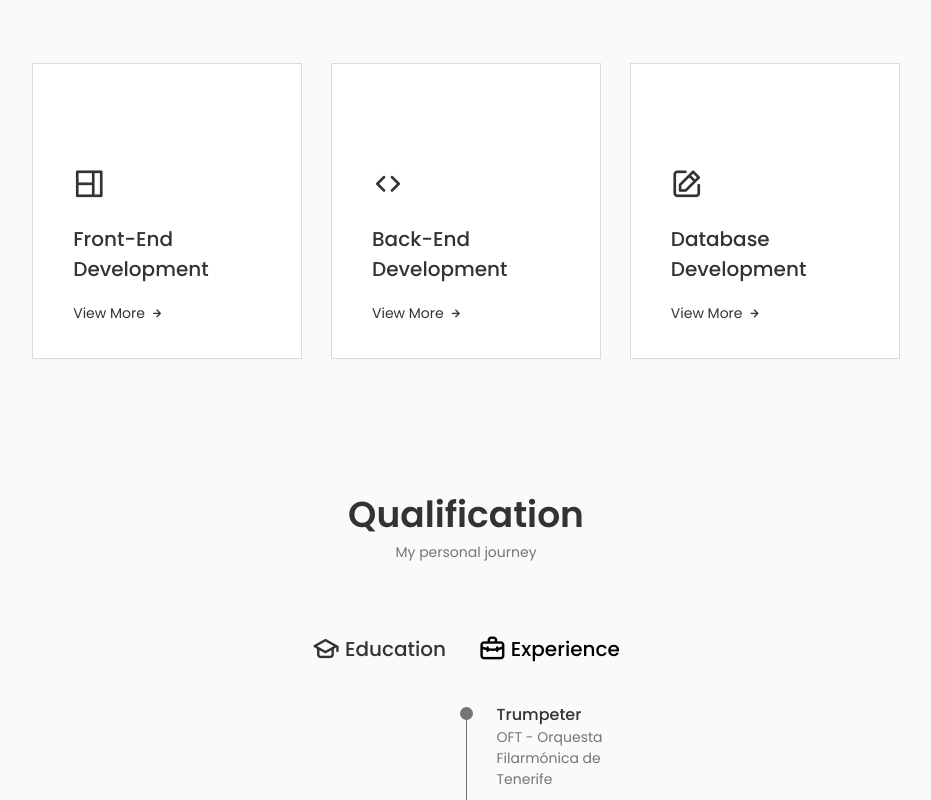
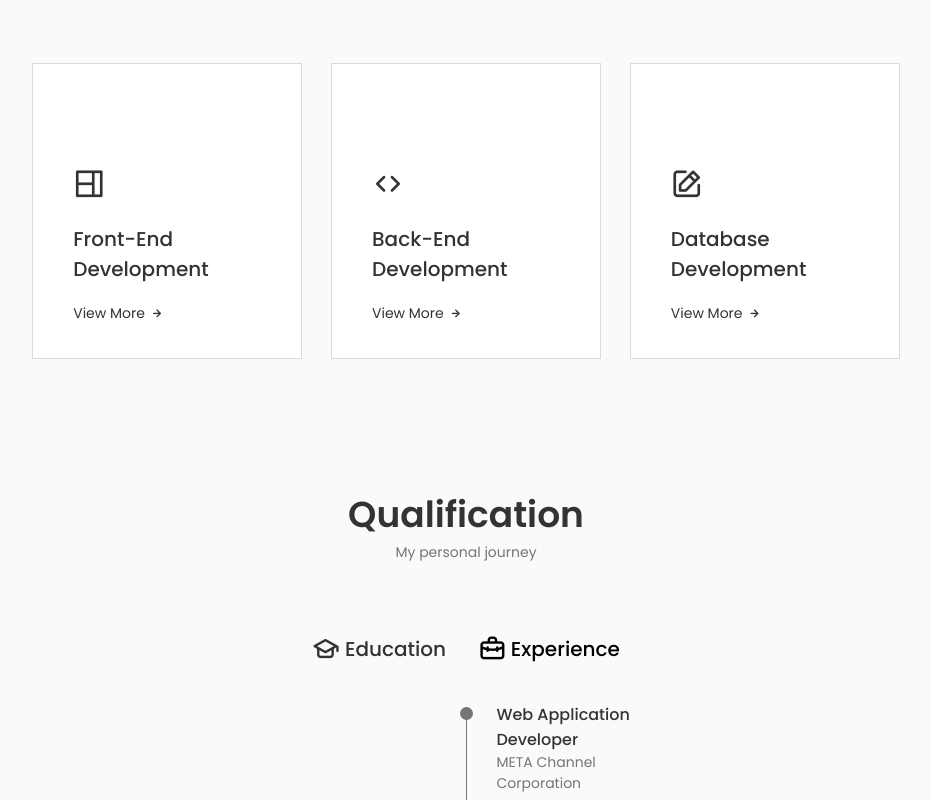
Before and after one commit to FJrodafo/Portfolio, a Next.js app in the folder App/: page / in a window 1280 px wide. Shown: the part 2000-2800 px from the top of the page, without its empty margins (174-1105 px from the left). Built offline with nearby package versions, Linux system fonts and the light colour scheme.

Commit message:
Update Qualification.jsx (META Channel Corporation)

```diff
--- a/App/src/components/sections/qualification/Qualification.jsx
+++ b/App/src/components/sections/qualification/Qualification.jsx
@@ -29,7 +29,7 @@ const Qualification = () => {
                 <a href='https://www3.gobiernodecanarias.org/medusa/edublog/iespuertodelacruztelesforobravo/' className='qualification__link' target='_blank' rel='noreferrer'>
                   <span className='qualification__subtitle'>IES Puerto de la Cruz - Telesforo Bravo</span>
                 </a>
-                <div className='qualification__calender'><i className='uil uil-calendar-alt' /> Oct 2022 - Jun 2026</div>
+                <div className='qualification__calender'><i className='uil uil-calendar-alt' /> Oct 2022 - May 2026</div>
               </div>
               <div>
                 <span className='qualification__rounder'></span>
@@ -71,14 +71,31 @@ const Qualification = () => {
                 <span className='qualification__line'></span>
               </div>
               <div>
+                <h3 className='qualification__title'>{t('qualification.experience.title.metacc')}</h3>
+                <a href='https://metachannelcorp.com/' className='qualification__link' target='_blank' rel='noreferrer'>
+                  <span className='qualification__subtitle'>META Channel Corporation</span>
+                </a>
+                <div className='qualification__calender'><i className='uil uil-calendar-alt' /> Feb 2026 - {t('qualification.present')}</div>
+              </div>
+            </div>
+            <div className='qualification__data'>
+              <div>
                 <h3 className='qualification__title'>{t('qualification.experience.title.oft')}</h3>
                 <a href='https://www.facebook.com/orquestafilarmonicadetenerife/' className='qualification__link' target='_blank' rel='noreferrer'>
                   <span className='qualification__subtitle'>OFT - Orquesta Filarmónica de Tenerife</span>
                 </a>
                 <div className='qualification__calender'><i className='uil uil-calendar-alt' /> May 2018 - {t('qualification.present')}</div>
               </div>
+              <div>
+                <span className='qualification__rounder'></span>
+                <span className='qualification__line'></span>
+              </div>
             </div>
             <div className='qualification__data'>
+              <div></div>
+              <div>
+                <span className='qualification__rounder'></span>
+              </div>
               <div>
                 <h3 className='qualification__title'>{t('qualification.experience.title.ofjtmj')}</h3>
                 <a href='https://www.facebook.com/OrquestaFilarmonicaJuvenildeTenerifeMiguelJaubert/' className='qualification__link' target='_blank' rel='noreferrer'>
@@ -86,35 +103,7 @@ const Qualification = () => {
                 </a>
                 <div className='qualification__calender'><i className='uil uil-calendar-alt' /> Nov 2017 - Feb 2019</div>
               </div>
-              <div>
-                <span className='qualification__rounder'></span>
-                {/*<span className='qualification__line'></span>*/}
-              </div>
             </div>
-            {/*
-            <div className='qualification__data'>
-              <div></div>
-              <div>
-                <span className='qualification__rounder'></span>
-                <span className='qualification__line'></span>
-              </div>
-              <div>
-                <h3 className='qualification__title'>Database Developer</h3>
-                <span className='qualification__subtitle'>...</span>
-                <div className='qualification__calender'><i className='uil uil-calendar-alt' /> 2022 - 2024</div>
-              </div>
-            </div>
-            <div className='qualification__data'>
-              <div>
-                <h3 className='qualification__title'>Web Application Developer</h3>
-                <span className='qualification__subtitle'>...</span>
-                <div className='qualification__calender'><i className='uil uil-calendar-alt' /> 2020 - 2022</div>
-              </div>
-              <div>
-                <span className='qualification__rounder'></span>
-              </div>
-            </div>
-            */}
           </div>
         </div>
       </div>
```
